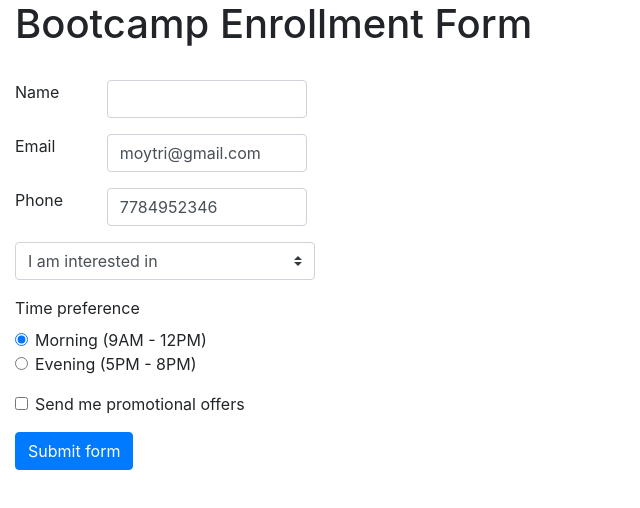
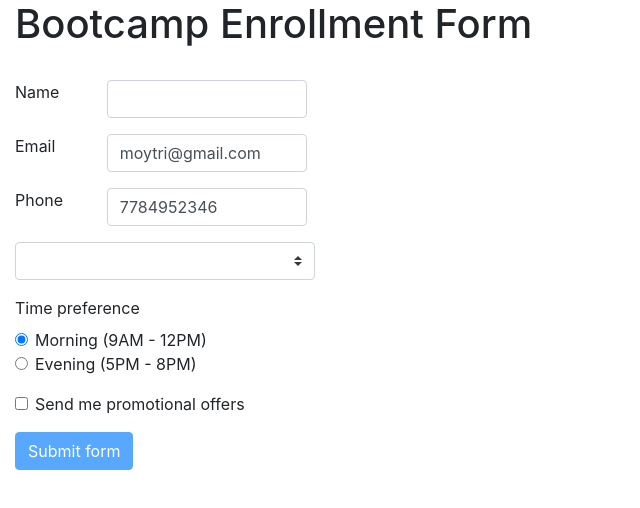
Before and after one commit to Moytri/Angular-Form, an Angular app in the folder tdf/: page / in a window 1280 px wide. Shown: the top 508 px of the page, without its empty margins (0-640 px from the left). Built offline with nearby package versions, Linux system fonts and the light colour scheme.

Commit message:
form level and field level validation

```diff
--- a/tdf/src/app/app.component.html
+++ b/tdf/src/app/app.component.html
@@ -2,13 +2,15 @@
 	<h1>Bootcamp Enrollment Form</h1>
 	<br>
 	<!-- ngForm is a string value -->
-	<form #userForm="ngForm">
+	<form #userForm="ngForm" (ngSubmit)="onSubmit()" novalidate>
+		<!-- {{ userForm.form.valid }} -->
 		<!-- {{userForm.value | json }}
 		<hr>
 		{{ userModel | json }} -->
 		<div class="form-group row">
 			<label class="col-md-1">Name </label>
 			<input type="text" required #name="ngModel" [class.is-invalid]="name.invalid && name.touched" class="form-control text-size" name="username" [(ngModel)]="userModel.name">
+			<small class="text-danger" [class.d-none]="name.valid || name.untouched">Name is required</small>
 		</div>
 		<div class="form-group row">
 			<label class="col-md-1">Email </label>
@@ -16,17 +18,21 @@
 		</div>
 		<div class="form-group row">
 			<label class="col-md-1">Phone </label>
-			<input type="text" #phone="ngModel" pattern="^\d{10}$"
-			[class.is-invalid]="phone.invalid && phone.touched" class="form-control text-size"
+			<input type="text" #phone="ngModel" required pattern="^\d{10}$" [class.is-invalid]="phone.invalid && phone.touched" class="form-control text-size"
 			name="phone"[(ngModel)]="userModel.phone">
+			<!-- <small class="text-danger" [class.d-none]="phone.valid || phone.untouched">Phone number is required and must be 10 digit.</small>  -->
+		</div>
+		<div *ngIf="phone.errors && (phone.invalid || phone.touched)">
+			<small class="text-danger" *ngIf="phone.errors.required">Phone number is required.</small>
+			<small class="text-danger" *ngIf="phone.errors.pattern">Phone must be 10 digit.</small>
 		</div>
 		<div class="form-group">
-			<select class="custom-select my-option" name="topic"[(ngModel)]="userModel.topic">
-				<option value="">I am interested in</option>
+			<select (blur)="validateTopic(topic.value)" (change)="validateTopic(topic.value)" #topic="ngModel" class="custom-select my-option" name="topic" [(ngModel)]="userModel.topic" [class.is-invalid]="topicHasError && topic.touched">
+				<option value="default">I am interested in</option>
 				<option *ngFor="let topic of topics">{{topic}}</option>
 			</select>
+			<small class="text-danger" [class.d-none]="!topicHasError || topic.untouched">Please chooce any of Angular, React, or Vue.</small>
 		</div>
-
 		<div class="mb-3">
 			<label>Time preference</label>
 			<div class="form-check">
@@ -44,6 +50,6 @@
 			<input type="checkbox" class="form-check-input" name="offer" [(ngModel)]="userModel.offer" >
 			<label class="form-check-label">Send me promotional offers</label>
 		</div>
-		<button class="btn btn-primary" type="button">Submit form</button>
+		<button [disabled]="userForm.form.invalid || topicHasError" class="btn btn-primary" type="Submit">Submit form</button>
 	</form>
 </div>
```
